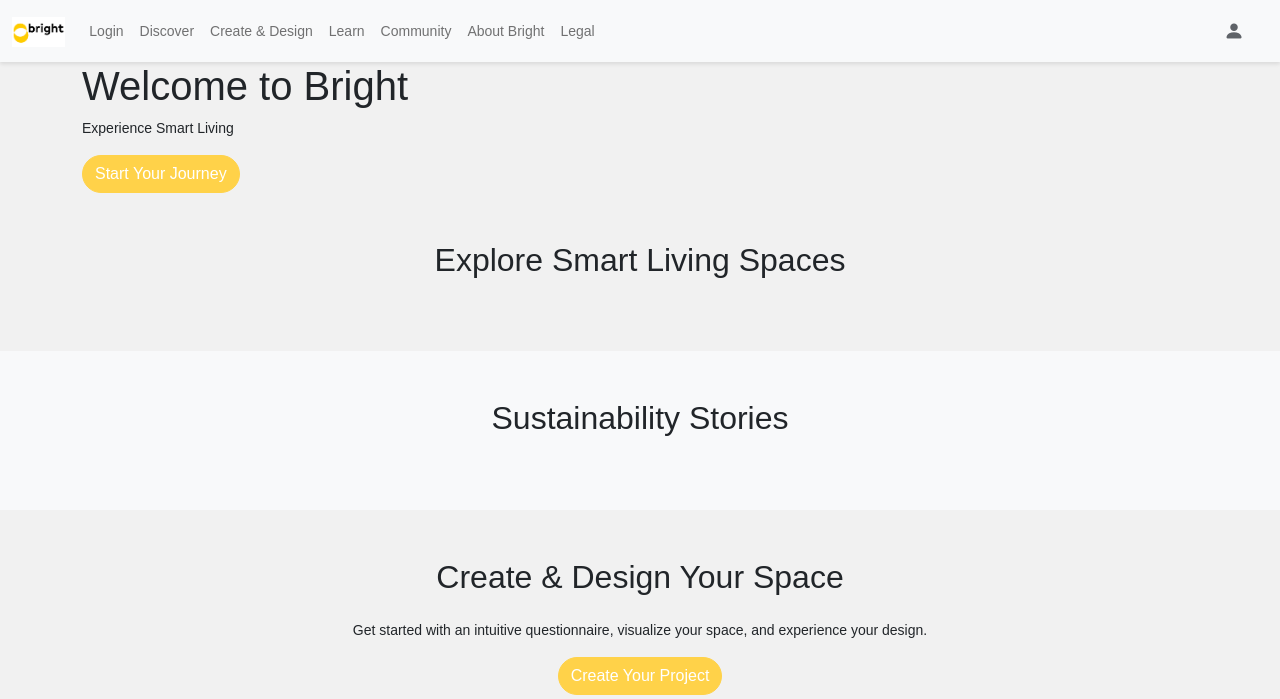
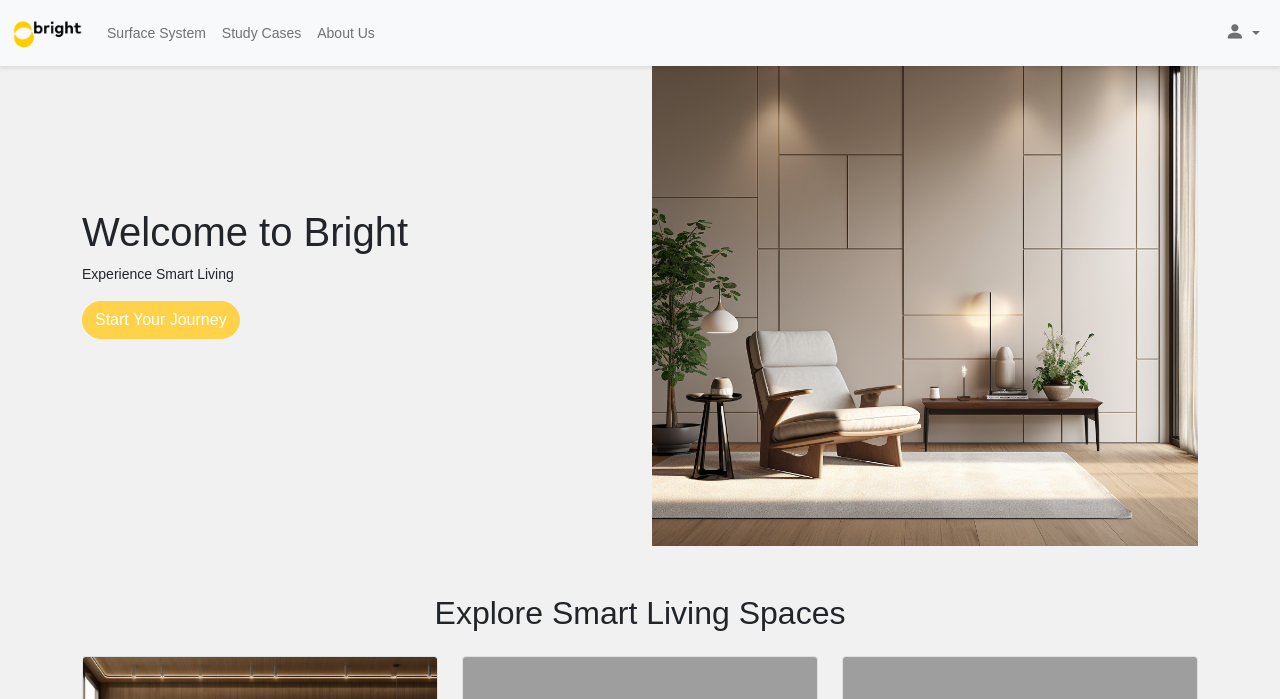
Before and after one commit to cabzzo/bright, a Django app: page / in a window 1280 px wide. Shown: the top 699 px of the page. Run offline with Django 3.2, Linux system fonts and the light colour scheme; grey boxes are pictures that could not be loaded.

Commit message:
initial commit

```diff
--- a/bright_website/urls.py
+++ b/bright_website/urls.py
@@ -1,6 +1,7 @@
 from django.contrib.auth import views as auth_views
 from django.contrib import admin
-from django.urls import path, include
+from django.urls import path
+from django.urls import include
 from letsbright.views import register
 
 urlpatterns = [
@@ -8,5 +9,5 @@ urlpatterns = [
     path('login/', auth_views.LoginView.as_view(), name='login'),
     path('logout/', auth_views.LogoutView.as_view(), name='logout'),
     path('admin/', admin.site.urls),
-    path('', include('letsbright.urls')),  # include URLs from the letsbright app
+    path('', include('letsbright.urls')),
 ]
--- a/letsbright/static/css/custom_styles.css
+++ b/letsbright/static/css/custom_styles.css
@@ -1,5 +1,3 @@
-/* custom_styles.css */
-
 /* General Page Styling */
 body {
     font-family: 'Arial', sans-serif;
@@ -9,12 +7,11 @@ body {
 
 /* Navbar */
 .navbar {
-    background-color: rgba(255, 255, 255, 0.9);
-    backdrop-filter: blur(10px);
-    -webkit-backdrop-filter: blur(10px); /* For Safari */
+    transition: 0.4s;
+    background-color: rgba(255, 255, 255, 0.366);
     box-shadow: 0 2px 4px rgba(0, 0, 0, 0.1);
     border: none;
-  }
+}
 
 .navbar .navbar-brand {
     color: #ea4335;
@@ -26,6 +23,10 @@ body {
 
 .navbar .nav-link:hover {
     color: #b38f00;
+}
+
+.no-underline:hover {
+    text-decoration: none;
 }
 
 /* Sidebar */
@@ -90,7 +91,7 @@ body {
 }
 
 .btn-primary:hover {
-    background-color: #fcb935; /* Darker yellow when hovered */
+    background-color: #fcb935;
     border-color: #fcb935;
 }
 
@@ -107,8 +108,10 @@ a {
 
 a:hover {
     text-decoration: underline;
-    color: #fcb935; /* Change color on hover */
+    color: #fcb935;
 }
-.navbar.navbar-expand-lg {
-    background-color: white;
+
+/* Blur effect for content */
+#content-wrapper.blur {
+    filter: blur(5px);
 }
--- a/letsbright/templates/base.html
+++ b/letsbright/templates/base.html
@@ -14,71 +14,80 @@
 </head>
 
 <body>
-
-    <nav class="navbar navbar-expand-lg navbar-light bg-light">
+    <nav class="navbar navbar-expand-lg navbar-light bg-light fixed-top">
         <div class="container-fluid">
             <a class="navbar-brand" href="#">
-                <img src="{% static 'images/bright logo-01.png' %}" alt="Bright Logo" height="30">
+                <img src="{% static 'images/bright_logo-01.png' %}" alt="Bright Logo" height="40">
             </a>
-            <div class="d-flex order-lg-last">
-                <a href="#" class="nav-link d-flex align-items-center me-2" data-bs-toggle="offcanvas"
-                    data-bs-target="#offcanvasProfile" aria-controls="offcanvasProfile">
-                    <i class="bi bi-person-fill" style="font-size: 1.25rem;"></i>
-                </a>
-                <button class="navbar-toggler border-0" type="button" data-bs-toggle="collapse"
-                    data-bs-target="#navbarNav" aria-controls="navbarNav" aria-expanded="false"
-                    aria-label="Toggle navigation" style="font-size: 1.25rem;">
-                    <span class="navbar-toggler-icon"></span>
-                </button>
-            </div>
-
-            <div class="collapse navbar-collapse" id="navbarNav">
+            <button class="navbar-toggler border-0" type="button" data-bs-toggle="collapse"
+                data-bs-target="#navbarNav" aria-controls="navbarNav" aria-expanded="false"
+                aria-label="Toggle navigation">
+                <span class="navbar-toggler-icon"></span>
+            </button>
+            <div class="collapse navbar-collapse justify-content-end" id="navbarNav">
                 <ul class="navbar-nav me-auto mb-2 mb-lg-0">
                     <li class="nav-item">
-                        <a class="nav-link" href="#">Login</a>
+                        <a class="nav-link" href="#">Surface System</a>
                     </li>
                     <li class="nav-item">
-                        <a class="nav-link" href="#">Discover</a>
+                        <a class="nav-link" href="#">Study Cases</a>
                     </li>
                     <li class="nav-item">
-                        <a class="nav-link" href="#">Create & Design</a>
+                        <a class="nav-link" href="#">About Us</a>
                     </li>
-                    <li class="nav-item">
-                        <a class="nav-link" href="#">Learn</a>
+                    <li class="nav-item dropdown d-lg-none">
+                        <a class="nav-link dropdown-toggle no-underline" href="#" id="navbarDropdown" role="button" data-bs-toggle="dropdown" aria-expanded="false">
+                            <i class="bi bi-person-fill" style="font-size: 1.2rem;"></i>
+                        </a>
+                        <ul class="dropdown-menu" aria-labelledby="navbarDropdown">
+                            <li><a class="dropdown-item" href="#">Edit Profile</a></li>
+                            <li><a class="dropdown-item" href="#">Change Password</a></li>
+                            <li><hr class="dropdown-divider"></li>
+                            <li><a class="dropdown-item" href="#">Logout</a></li>
+                        </ul>
                     </li>
-                    <li class="nav-item">
-                        <a class="nav-link" href="#">Community</a>
-                    </li>
-                    <li class="nav-item">
-                        <a class="nav-link" href="#">About Bright</a>
-                    </li>
-                    <li class="nav-item">
-                        <a class="nav-link" href="#">Legal</a>
+                </ul>
+            </div>
+            <div class="d-none d-lg-block">
+                <ul class="navbar-nav">
+                    <li class="nav-item dropdown">
+                        <a class="nav-link dropdown-toggle no-underline" href="#" id="navbarDropdown" role="button" data-bs-toggle="dropdown" aria-expanded="false">
+                            <i class="bi bi-person-fill" style="font-size: 1.2rem;"></i>
+                        </a>
+                        <ul class="dropdown-menu dropdown-menu-end" aria-labelledby="navbarDropdown">
+                            <li><a class="dropdown-item" href="#">Edit Profile</a></li>
+                            <li><a class="dropdown-item" href="#">Change Password</a></li>
+                            <li><hr class="dropdown-divider"></li>
+                            <li><a class="dropdown-item" href="#">Logout</a></li>
+                        </ul>
                     </li>
                 </ul>
             </div>
         </div>
     </nav>
 
-    <div class="offcanvas offcanvas-end" tabindex="-1" id="offcanvasProfile" aria-labelledby="offcanvasProfileLabel">
-        <div class="offcanvas-header">
-            <h5 class="offcanvas-title" id="offcanvasProfileLabel">User Profile</h5>
-            <button type="button" class="btn-close text-reset" data-bs-dismiss="offcanvas" aria-label="Close"></button>
-        </div>
-        <div class="offcanvas-body">
-            <ul class="list-group list-group-flush">
-                <li class="list-group-item"><a href="#">Edit Profile</a></li>
-                <li class="list-group-item"><a href="#">Change Password</a></li>
-                <li class="list-group-item"><a href="#">Logout</a></li>
-            </ul>
-        </div>
+    <div id="content-wrapper">
+        {% block content %}
+        {% endblock %}
     </div>
-
-    {% block content %}
-    {% endblock %}
 
     <script src="https://cdn.jsdelivr.net/npm/@popperjs/core@2.9.3/dist/umd/popper.min.js"></script>
     <script src="https://cdn.jsdelivr.net/npm/bootstrap@5.1.3/dist/js/bootstrap.min.js"></script>
+    <script>
+        const navbarToggler = document.querySelector('.navbar-toggler');
+        const navbarCollapse = document.querySelector('#navbarNav');
+        const contentWrapper = document.getElementById('content-wrapper');
+
+        navbarToggler.addEventListener('click', () => {
+            navbarCollapse.addEventListener('shown.bs.collapse', function () {
+                contentWrapper.classList.add('blur-bg');
+            })
+
+            navbarCollapse.addEventListener('hidden.bs.collapse', function () {
+                contentWrapper.classList.remove('blur-bg');
+            })
+        });
+    </script>
 </body>
 
 </html>
--- a/letsbright/templates/home.html
+++ b/letsbright/templates/home.html
@@ -13,6 +15,7 @@
             </div>
             <div class="col-md-6">
                 <!-- You can add an image or an interactive visual here -->
+                <img src="{% static 'images/hero-image.png' %}" alt="Hero Image" class="img-fluid">
             </div>
         </div>
     </div>
@@ -30,11 +64,32 @@
 <section class="sustainability-section py-5 bg-light">
     <div class="container">
         <h2 class="text-center mb-4">Sustainability Stories</h2>
-        <!-- Add more content here such as articles or stories -->
+        <div class="row">
+            <div class="col-md-6">
+                <div class="card">
+                    <img src="{% static 'images/sustainability-story1.jpg' %}" class="card-img-top" alt="Sustainability Story 1">
+                    <div class="card-body">
+                        <h5 class="card-title">Sustainability Story 1</h5>
+                        <p class="card-text">Description of the sustainability story</p>
+                        <a href="#" class="btn btn-primary">Read More</a>
+                    </div>
+                </div>
+            </div>
+            <div class="col-md-6">
+                <div class="card">
+                    <img src="{% static 'images/sustainability-story2.jpg' %}" class="card-img-top" alt="Sustainability Story 2">
+                    <div class="card-body">
+                        <h5 class="card-title">Sustainability Story 2</h5>
+                        <p class="card-text">Description of the sustainability story</p>
+                        <a href="#" class="btn btn-primary">Read More</a>
+                    </div>
+                </div>
+            </div>
+        </div>
     </div>
 </section>
 
-<!-- Experience Design Section -->
+<!-- Create & Design Section -->
 <section class="design-section py-5">
     <div class="container">
         <h2 class="text-center mb-4">Create & Design Your Space</h2>
@@ -45,6 +100,28 @@
     </div>
 </section>
 
-<!-- More sections as per the sitemap can be added below -->
+<!-- Footer Section -->
+<footer class="footer-section bg-light py-4">
+    <div class="container">
+        <div class="row">
+            <div class="col-md-6">
+                <ul class="footer-links">
+                    <li><a href="#">Home</a></li>
+                    <li><a href="#">About Us</a></li>
+                    <li><a href="#">Services</a></li>
+                    <li><a href="#">Contact Us</a></li>
+                </ul>
+            </div>
+            <div class="col-md-6">
+                <div class="social-media-icons">
+                    <a href="#"><i class="bi bi-facebook"></i></a>
+                    <a href="#"><i class="bi bi-twitter"></i></a>
+                    <a href="#"><i class="bi bi-instagram"></i></a>
+                    <a href="#"><i class="bi bi-linkedin"></i></a>
+                </div>
+            </div>
+        </div>
+    </div>
+</footer>
 
 {% endblock %}
--- a/letsbright/urls.py
+++ b/letsbright/urls.py
@@ -1,9 +1,7 @@
 from django.urls import path
-from letsbright import views
-from .views import register
-
+from .views import register, home, about  # Import the necessary view functions
 
 urlpatterns = [
-    path('', views.home, name='home'),
-    path('about/', views.about, name='about'),
+    path('', home, name='home'),
+    path('about/', about, name='about'),
 ]
```
Also changed, not shown: other parts of letsbright/templates/home.html (+34 -1 lines), bright_website/settings.py (+6 -3 lines), letsbright/static/images/bright logo-01.png (deleted), letsbright/static/images/bright_logo-01.png (added), letsbright/static/images/cabzzo_a_wall_covered_with_tiles_in_a_wainscot_panelling_dispos_12069fdd-9122-4882-a7d5-c5b773fe9f8f.png (added), letsbright/static/images/hero-image.png (added), letsbright/static/images/living-space1.png (added).
